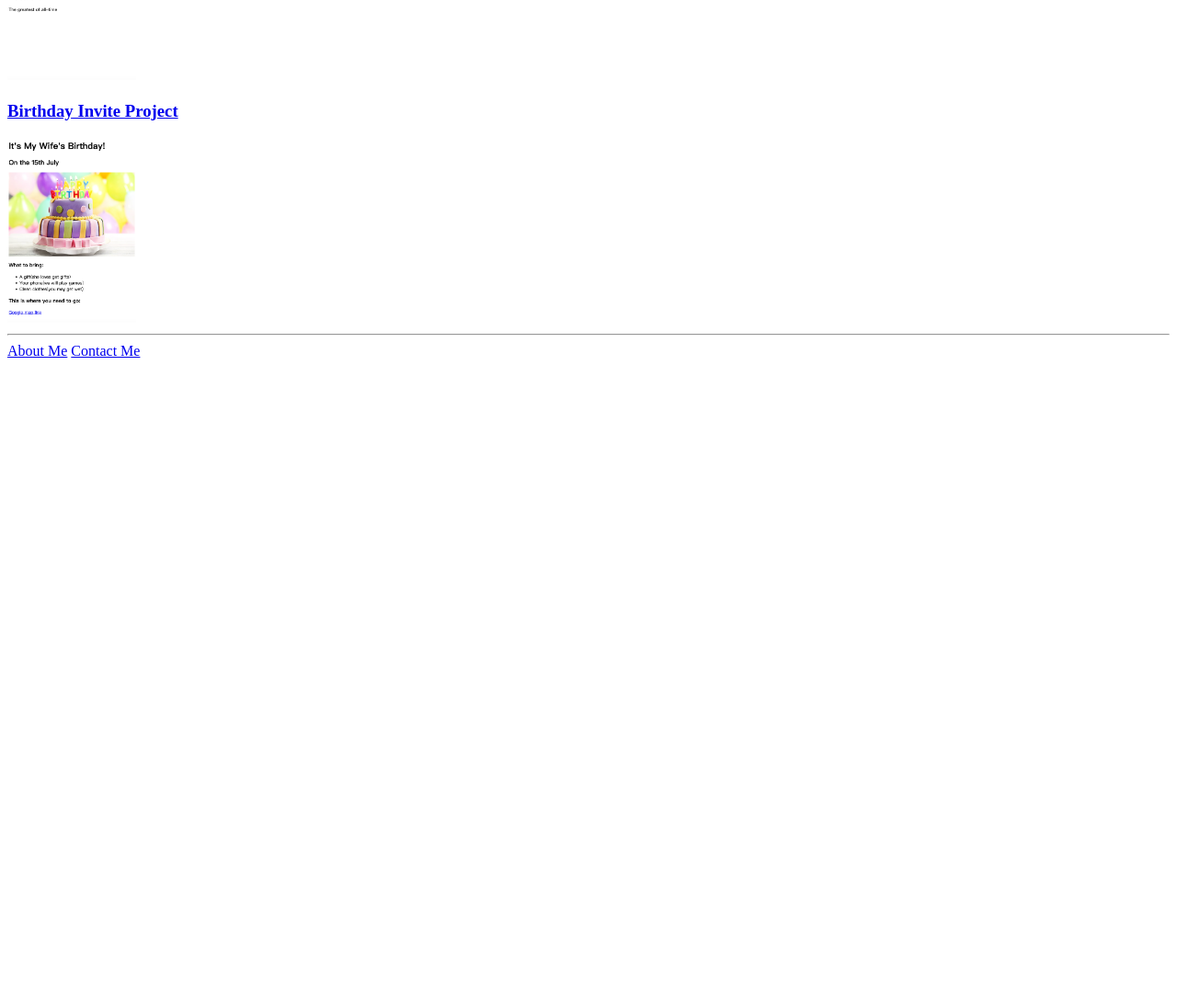
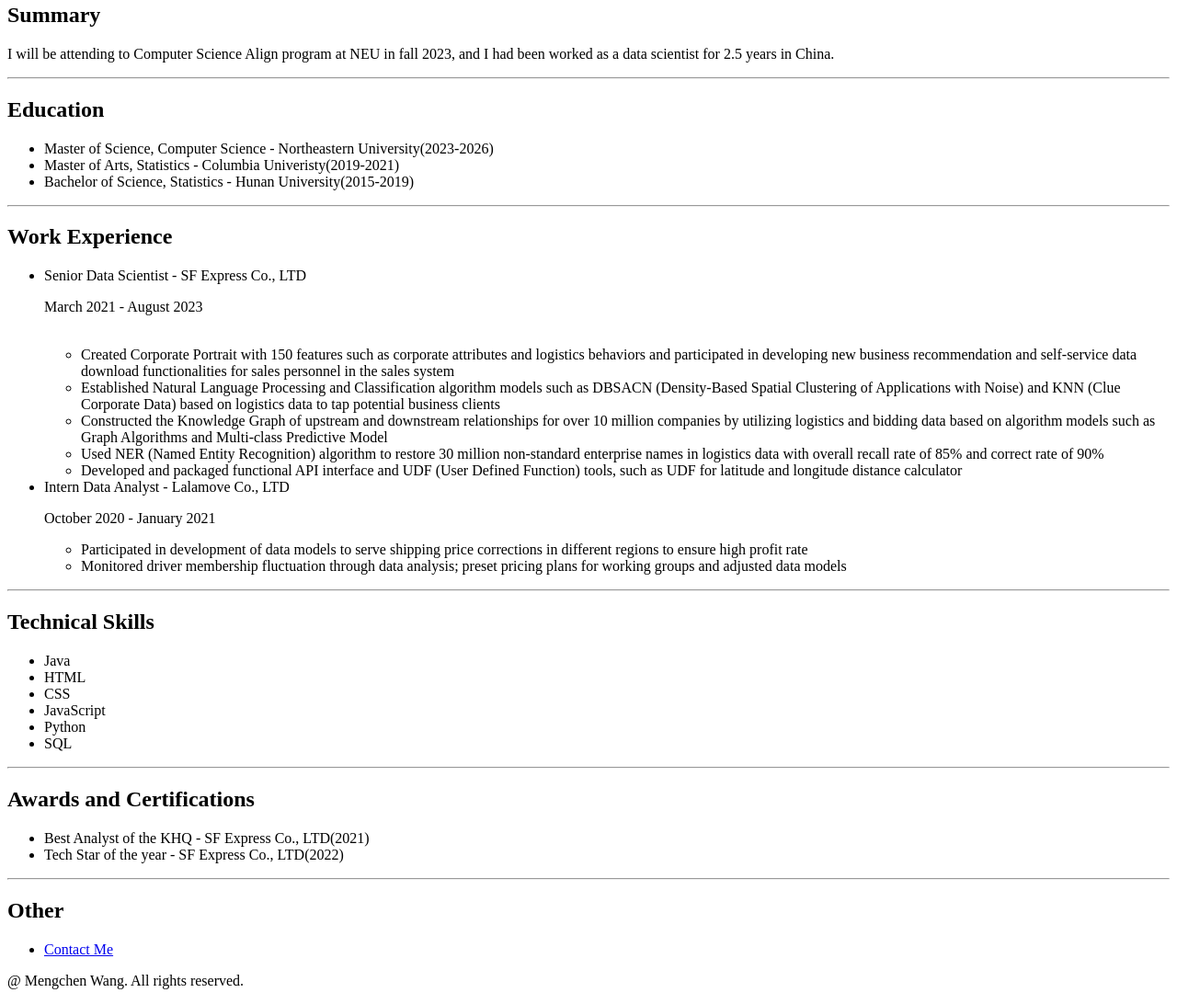
Before and after one commit to mcHan18/html-portfolio, a plain HTML site: page index.html in a window 1280 px wide. Shown: the part 301-1393 px from the top of the page at 92% size. Before the commit the page ends 800 px from the top, so only its background shows below. Drawn offline with Linux system fonts and the light colour scheme.

Commit message:
Add files via upload

```diff
--- a/index.html
+++ b/index.html
@@ -1,35 +1,70 @@
-<!-- TODO 1: Create the HTML Boilerplate -->
-
-<!-- TODO 2: Add Your previous projects' HTML into the public folder -->
-
-<!-- TODO 3: Take screenshots of your project previews and add the images to the images folder -->
-
-<!-- TODO 4: Add titles/subtitles etc. -->
-
-<!-- TODO 5: Add a link to the project pages -->
-
-<!-- TODO 6: Add images to show the project previews
-HINT for TODO 6: You can use the height attribute set to 200 to make the image smaller:
-https://developer.mozilla.org/en-US/docs/Web/HTML/Element/img#attr-height -->
-
-<!-- TODO 7: Add the Contact Me and About Me page links -->
-
 <!DOCTYPE html>
 <html lang="en">
 <head>
     <meta charset="UTF-8">
-    <title>Bryant's Portfolio</title>
+    <meta name="viewport" content="width=device-width, initial-scale=1.0">
+    <title>My Resume</title>
 </head>
 <body>
-    <h1>Bryant Wang's Portfolio</h1>
-    <h2>I'm a web developer</h2>
+    <h1>Mengchen(Bryant) Wang</h1>
+    <img src="./myPhoto.png" height="200" alt="Bryant's photo">
+    <h2>Summary</h2>
+    <p>I will be attending to Computer Science Align program at NEU in fall 2023, and I had been worked as a data scientist for 2.5 years in China.</p>
     <hr />
-    <h3><a href="./public/movie-ranking.html">Movie Ranking Project</a></h3>
-    <img src="./assets/images/movie ranking.png" height="200" alt="Movie Ranking Project" />
-    <h3><a href="./public/birthday-invite.html">Birthday Invite Project</a></h3>
-    <img src="./assets/images/birthday invite.png" height="200" alt="Birthday Invite Project" />
+    <h2>Education</h2>
+    <ul>
+        <li>Master of Science, Computer Science - Northeastern University(2023-2026)</li>
+        <li>Master of Arts, Statistics - Columbia Univeristy(2019-2021)</li>
+        <li>Bachelor of Science, Statistics - Hunan University(2015-2019)</li>
+    </ul>
     <hr />
-    <a href="./public/about.html">About Me</a>
-    <a href="./public/contact.html">Contact Me</a>
+    <h2>Work Experience</h2>
+    <ul>
+        <li>
+            Senior Data Scientist - SF Express Co., LTD<br />
+            <p>March 2021 - August 2023</p><br />
+            <ul>
+                <li>Created Corporate Portrait with 150 features such as corporate attributes and logistics behaviors and participated in developing new business recommendation and self-service data download functionalities for sales personnel in the sales system</li>
+                <li>Established Natural Language Processing and Classification algorithm models such as DBSACN (Density-Based Spatial Clustering of Applications with Noise) and KNN (Clue Corporate Data) based on logistics data to tap potential business clients</li>
+                <li>Constructed the Knowledge Graph of upstream and downstream relationships for over 10 million companies by utilizing logistics and bidding data based on algorithm models such as Graph Algorithms and Multi-class Predictive Model</li>
+                <li>Used NER (Named Entity Recognition) algorithm to restore 30 million non-standard enterprise names in logistics data with overall recall rate of 85% and correct rate of 90%</li>
+                <li>Developed and packaged functional API interface and UDF (User Defined Function) tools, such as UDF for latitude and longitude distance calculator</li>
+            </ul>
+        </li>
+        <li>
+            Intern Data Analyst - Lalamove Co., LTD<br />
+            <p>October 2020 - January 2021</p>
+            <ul>
+                <li>Participated in development of data models to serve shipping price corrections in different regions to ensure high profit rate</li>
+                <li>Monitored driver membership fluctuation through data analysis; preset pricing plans for working groups and adjusted data models</li>
+            </ul>
+        </li>
+    </ul>
+    <hr />
+    <h2>Technical Skills</h2>
+    <ul>
+        <li>Java</li>
+        <li>HTML</li>
+        <li>CSS</li>
+        <li>JavaScript</li>
+        <li>Python</li>
+        <li>SQL</li>
+    </ul>
+    <hr />
+    <h2>Awards and Certifications</h2>
+    <ul>
+        <li>Best Analyst of the KHQ - SF Express Co., LTD(2021)</li>
+        <li>Tech Star of the year - SF Express Co., LTD(2022)</li>
+    </ul>
+    <hr />
+    <h2>Other</h2>
+    <ul>
+        <li><a href="../4.3 HTML Porfolio Project/public/contact.html">Contact Me</a></li>
+    </ul>
+    <footer>
+        <p>
+            @ Mengchen Wang. All rights reserved.
+        </p>
+    </footer>
 </body>
 </html>
```
Also changed, not shown: myPhoto.png (added).
